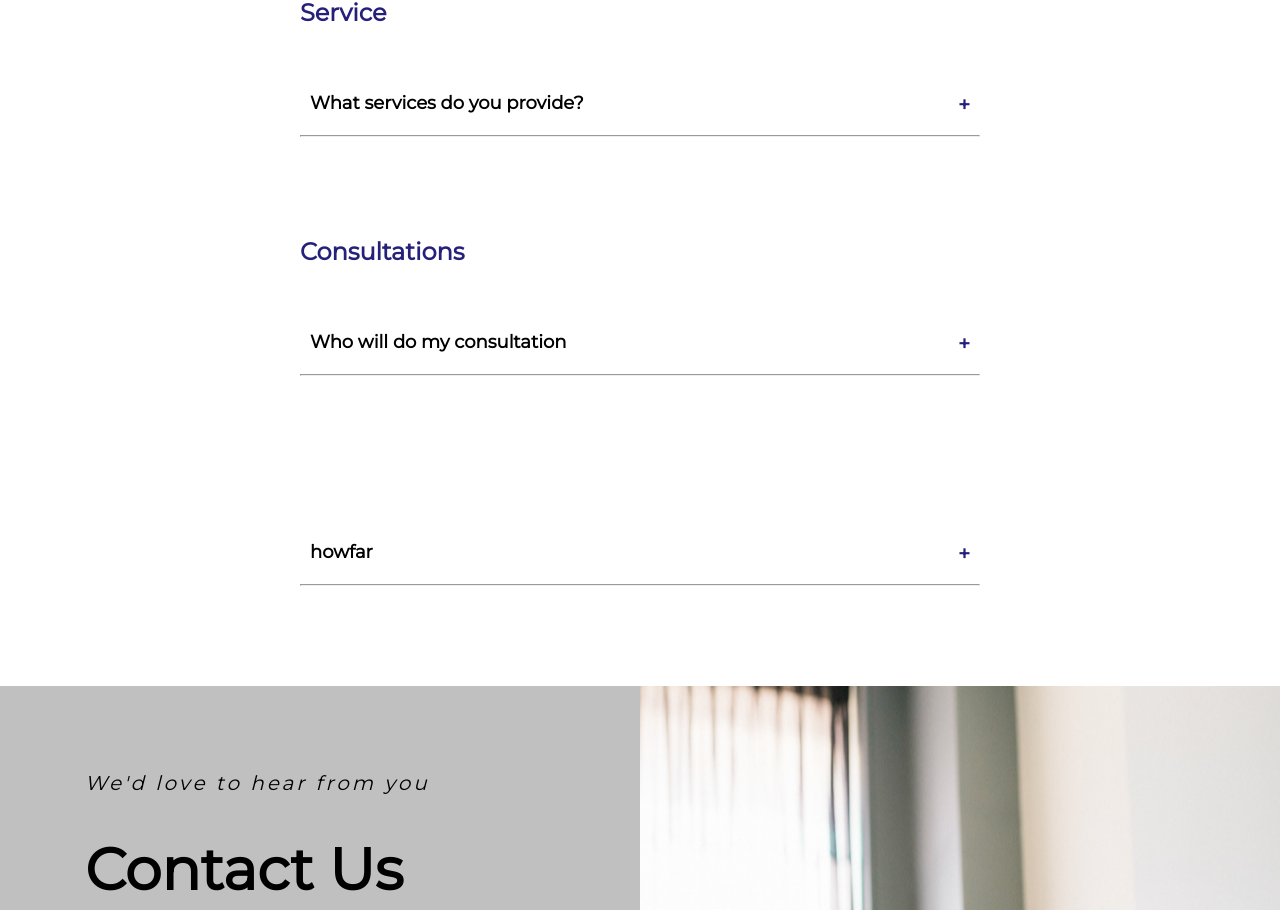
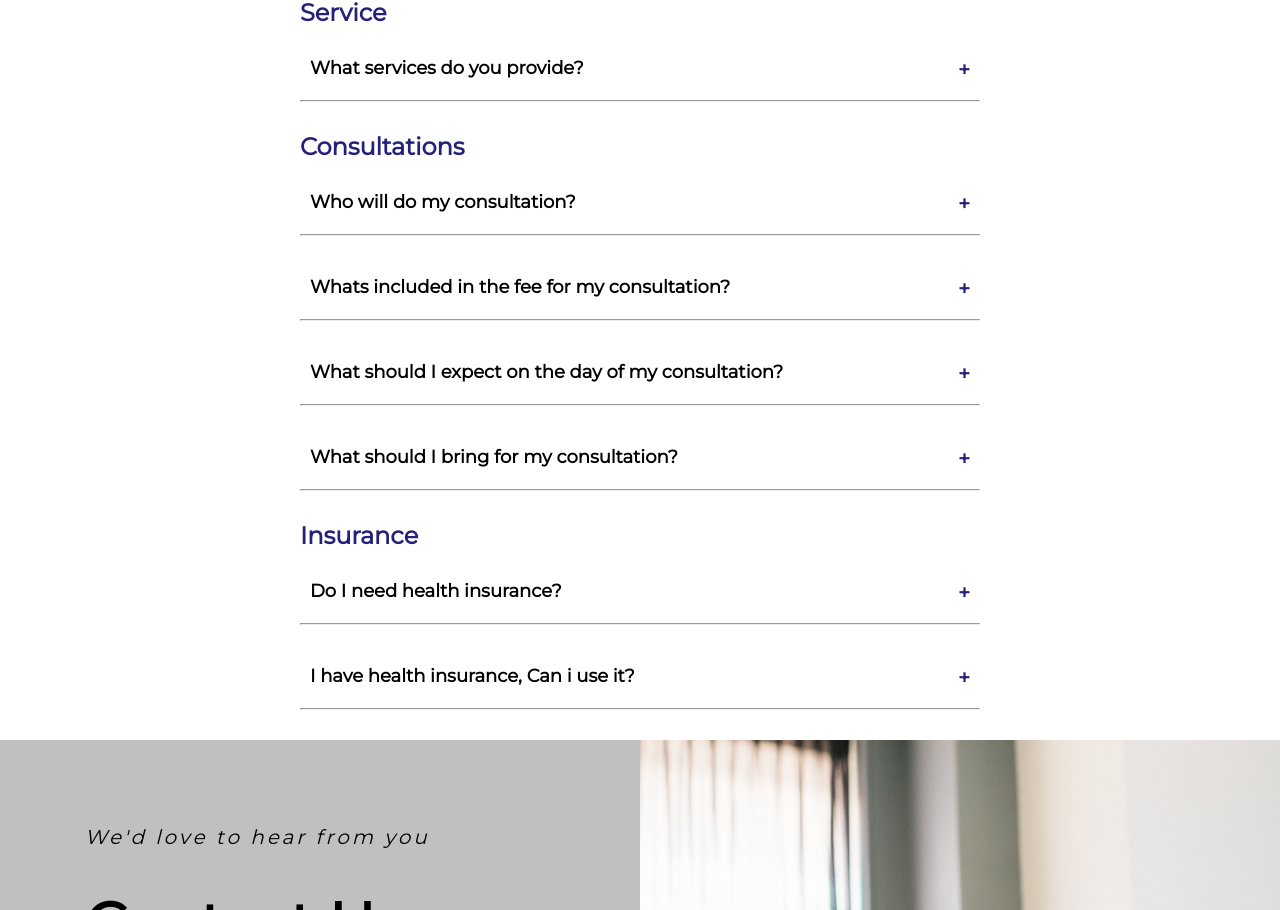
Before and after one commit to Immaculate-Eye-Clinic/Imaculate-front-end, a React (Create React App) app: page /faq in a window 1280 px wide. Shown: the part 728-1638 px from the top of the page. Built offline with nearby package versions, Linux system fonts and the light colour scheme; a web font is replaced by a local one; what google-maps-react would draw is missing.

Commit message:
Finished the 3rd page

```diff
--- a/src/pages/Readmore/faq/Faq.js
+++ b/src/pages/Readmore/faq/Faq.js
@@ -28,20 +28,26 @@ class Faq extends React.Component{
                 />
                 <BlogNav />
                 <Faqprops header='Service' question='What services do you provide?'>
-                    Infinity Eye Clinic specialises in the diagnosis and
-                    treatment of Cataracts and Glaucoma. We provide an
-                    efficient service for the treatment of Chalazion. We also
-                    deal with General Ophthalmological conditions such as Dry
-                    Eye and Blepharitis. We manage both chronic diseases and
-                    urgent eye problems in adults and children
+                    Infinity Eye Clinic specialises in the diagnosis and treatment of Cataracts and Glaucoma. We provide an efficient service for the treatment of Chalazion. We also deal with General Ophthalmological conditions such as Dry Eye and Blepharitis. We manage both chronic diseases and urgent eye problems in adults and children
                 </Faqprops>
-                <Faqprops header='Consultations' question='Who will do my consultation'>
-                A Consultant Ophthalmic Surgeon will assess your eye condition,
-                unless you have agreed otherwise.  Certain parts of the examination or
-                testing may be conducted by trained members of the Consultant’s team.
+                <Faqprops header='Consultations' question='Who will do my consultation?'>
+                    A Consultant Ophthalmic Surgeon will assess your eye condition, unless you have agreed otherwise.  Certain parts of the examination or testing may be conducted by trained members of the Consultant’s team.
                 </Faqprops>
-                <Faqprops question='howfar'>
-                    hdjjskisi jdsjjkas gdghwjhaj
+                <Faqprops question='Whats included in the fee for my consultation?'>
+                    The Consultation fee covers a clinical assessment of your eye condition including gathering an ophthalmic history. When attending our clinic in person, you will have an examination of your eyes including, where appropriate, an assessment of your visual acuity and pupil reflexes, measurement of your eye pressures, and examination of the front and back of your eyes using a slit-lamp and diagnostic lenses.  The Consultation fee excludes the cost of any special tests or treatment that the Consultant recommends.
+                </Faqprops>
+                <Faqprops question='What should I expect on the day of my consultation?'>
+                    If you are attending our clinic, please do not plan to drive on the day of your consultation.  Eye drops may need to be instilled in your eyes, and these may cause your vision to be blurred and sensitive to bright light for several hours.  We can arrange a car and driver to take you to and from your home or workplace – at our expense, if you are local (within 3 miles).  Your vision will be assessed with your glasses or contact lenses, if you wear them.  You will then need to remove your glasses or contact lenses for your eyes to be examined and tested.  If you wear eye make-up, this may become smudged during examination of your eyes.
+                </Faqprops>
+                <Faqprops question='What should I bring for my consultation?'>
+                    If you wear glasses or contact lenses, please bring them together with any cases, solutions and optician reports.  Please bring a list of any eye drops, tablets or other medications you use.  Please bring some sunglasses or a hat to guard your eyes against bright light after the consultation.<br/><br/>
+                    Please make sure you give us your correct postal address and other contact details so that we can correspond with you. It is our policy to keep your General Practitioner informed regarding your treatment. Please give us your General Practitioner’s name and address to enable us to do this.
+                </Faqprops>
+                <Faqprops header='Insurance' question='Do I need health insurance?'>
+                    You don’t need health insurance to use our services.  You only pay for treatment when you need it.  We deal directly with our patients to offer a high-quality, value-for-money service.
+                </Faqprops>
+                <Faqprops question='I have health insurance, Can i use it?'>
+                    If you have private medical insurance, please contact your insurer before your consultation, to check the terms of your policy, particularly the level and type of outpatient cover you have, including any reimbursement limits on individual consultation fees. Please note you are responsible for any fees not covered by your insurer.
                 </Faqprops>
                 <Contact />
                 <Footer />
--- a/src/pages/Readmore/faq/FaqStyle.js
+++ b/src/pages/Readmore/faq/FaqStyle.js
@@ -2,11 +2,25 @@ import styled from 'styled-components'
 
 export const Div = styled.div`
 margin: 100px 300px;
-
+@media (max-width: 1200px){
+    margin: 50px 150px;
+}
+@media (max-width: 850px){
+    margin: 50px;
+}
+@media (max-width: 750px){
+    margin: 20px;
+}
 .services{
+    margin-bottom: -70px;
+    @media (max-width: 1200px){
+        margin-bottom: -40px;
+    }
+    @media (max-width: 1200px){
+        margin-bottom: -10px;
+    }
     h2{
         color: #252079;
-        padding-bottom: 35px;
     }
     .service-button{
         width: 100%;
```
Also changed, not shown: src/pages/Readmore/faq/Faqprops.js (line endings or trailing spaces).
